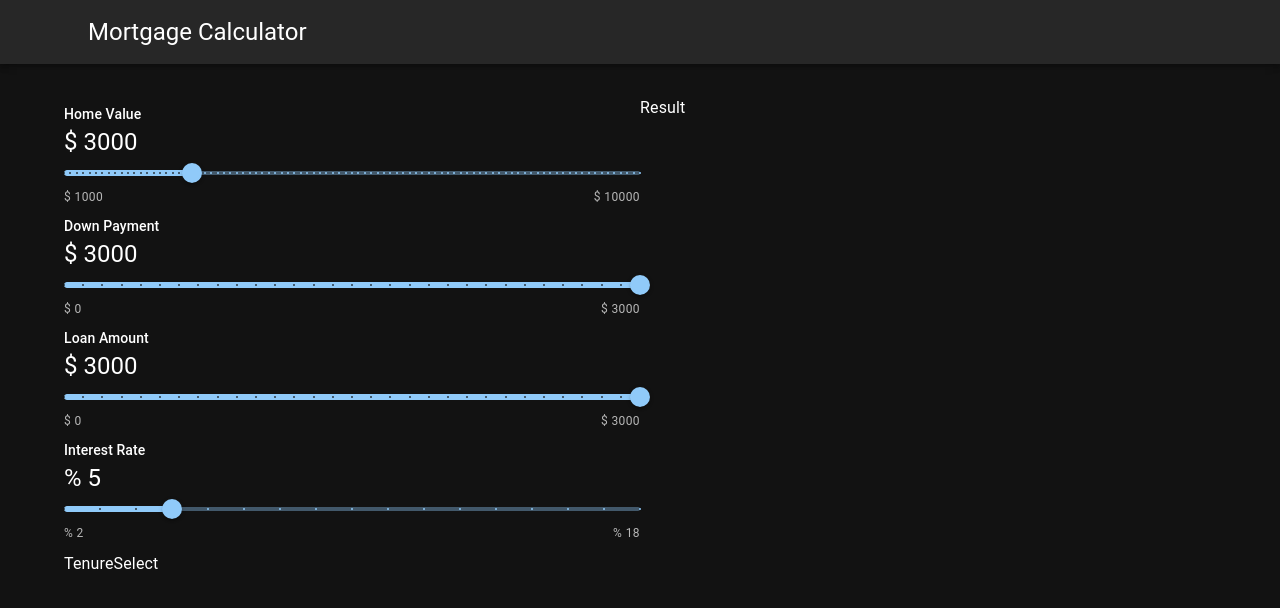
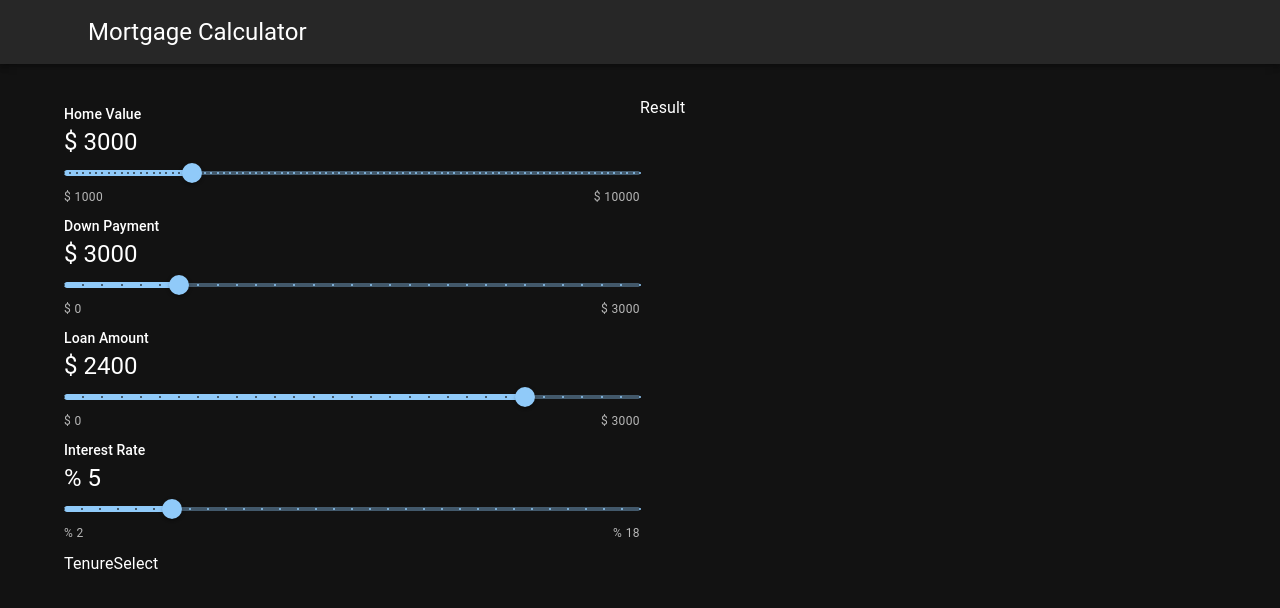
Before and after one commit to Yosefgeda/mortgage-calculator, a React (Create React App) app: page / in a window 1280 px wide. Shown: the top 608 px of the page. Built offline with nearby package versions, Linux system fonts and the light colour scheme.

Commit message:
Rules for calculations

```diff
--- a/src/App.js
+++ b/src/App.js
@@ -7,8 +7,8 @@ import { useState } from "react";
 function App() {
   const [data, setData] = useState({
     homeValue: 3000,
-    downPayment: 3000,
-    loanAmount: 3000,
+    downPayment: 3000 * 0.2,
+    loanAmount: 3000 * 0.8,
     loanTerm: 3000,
     interestRate: 5,
   });
--- a/src/components/SliderSelect.js
+++ b/src/components/SliderSelect.js
@@ -56,7 +56,7 @@ const SliderSelect = ({data, setData}) => {
           value={data.interestRate}
           min={2}
           max={18}
-          step={1}
+          step={0.5}
           onChange={(e, value) => setData({
             ...data,
             interestRate: value
```
